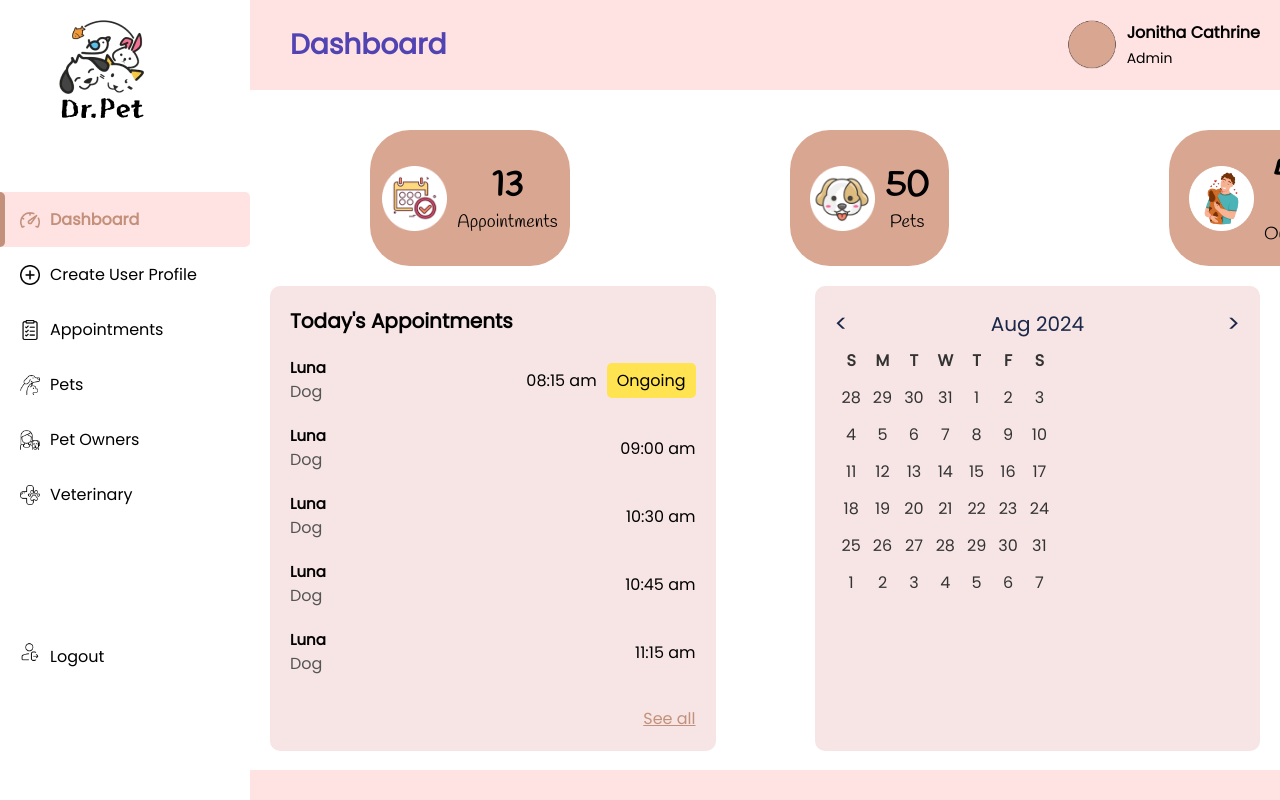
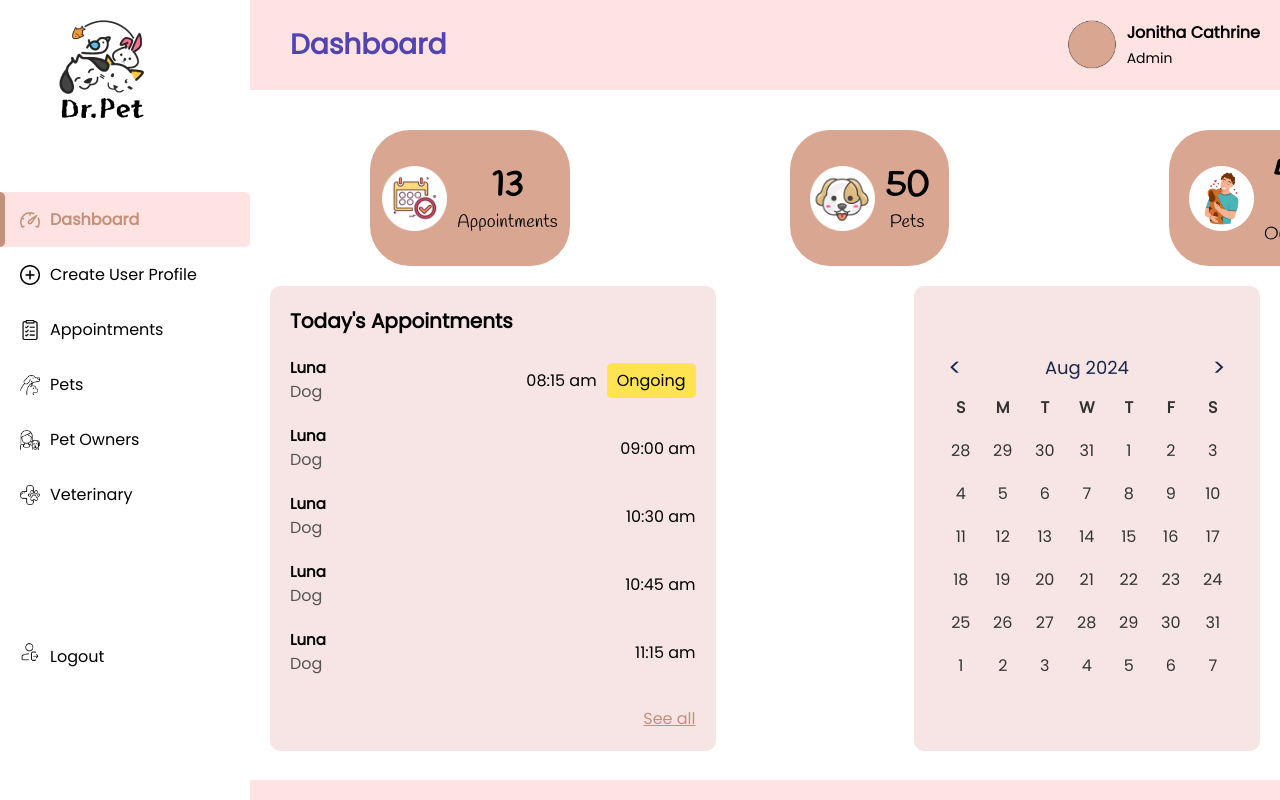
Before and after one commit to Thisu2002/rad-project, a React (Create React App) app in the folder rad-project/: page /admin in a window 1280 px wide. Built offline with nearby package versions, Linux system fonts and the light colour scheme.

Commit message:
styled calendar

```diff
--- a/rad-project/src/styles/Calendar.css
+++ b/rad-project/src/styles/Calendar.css
@@ -1,31 +1,24 @@
 .calendar-container {
-    width: 45%;
+  width: 35%;
+  height: auto;
   background-color: #f6e5e4;
   border-radius: 10px;
-    padding: 20px;
-  }
-
-  .calendar-grid {
-    display: grid;
-    grid-template-columns: repeat(7, 1fr);
-    gap: 10px;
-  }
-
-  .calendar-day {
-    text-align: center;
-    padding: 10px 0;
-    background-color: #ffe3e2;
-    border-radius: 5px;
+  padding: 0;
+  display: flex;
+  flex-direction: column;
+  align-items: center;
+  justify-content: center;
 }
 
 .calendar-nav {
   display: flex;
   justify-content: space-between;
   align-items: center;
+  width: 80%; /* Full width for navigation */
 }
 
 .calendar-nav span {
-    font-size: 20px;
+  font-size: 18px; /* Slightly smaller font size */
   color: #1b2748;
 }
 
@@ -37,11 +30,15 @@
   cursor: pointer;
 }
 
+.calendar-table {
+  margin: 0 auto;
+}
+
 .calendar-table th,
 .calendar-table td {
-    padding: 5px;
-    width: 20px;
-    height: 20px;
+  padding: 8px;
+  width: 40px;
+  height: 35px;
   text-align: center;
   color: #333;
 }
--- a/rad-project/src/styles/Dashboard.css
+++ b/rad-project/src/styles/Dashboard.css
@@ -82,5 +82,5 @@
 
 .dashboard-footer {
     background-color: #FFE3E2; /* Bottom label color */
-    height: 30px;
+    height: 20px;
 }
```
Lines whose indentation alone changed are shown as unchanged.
